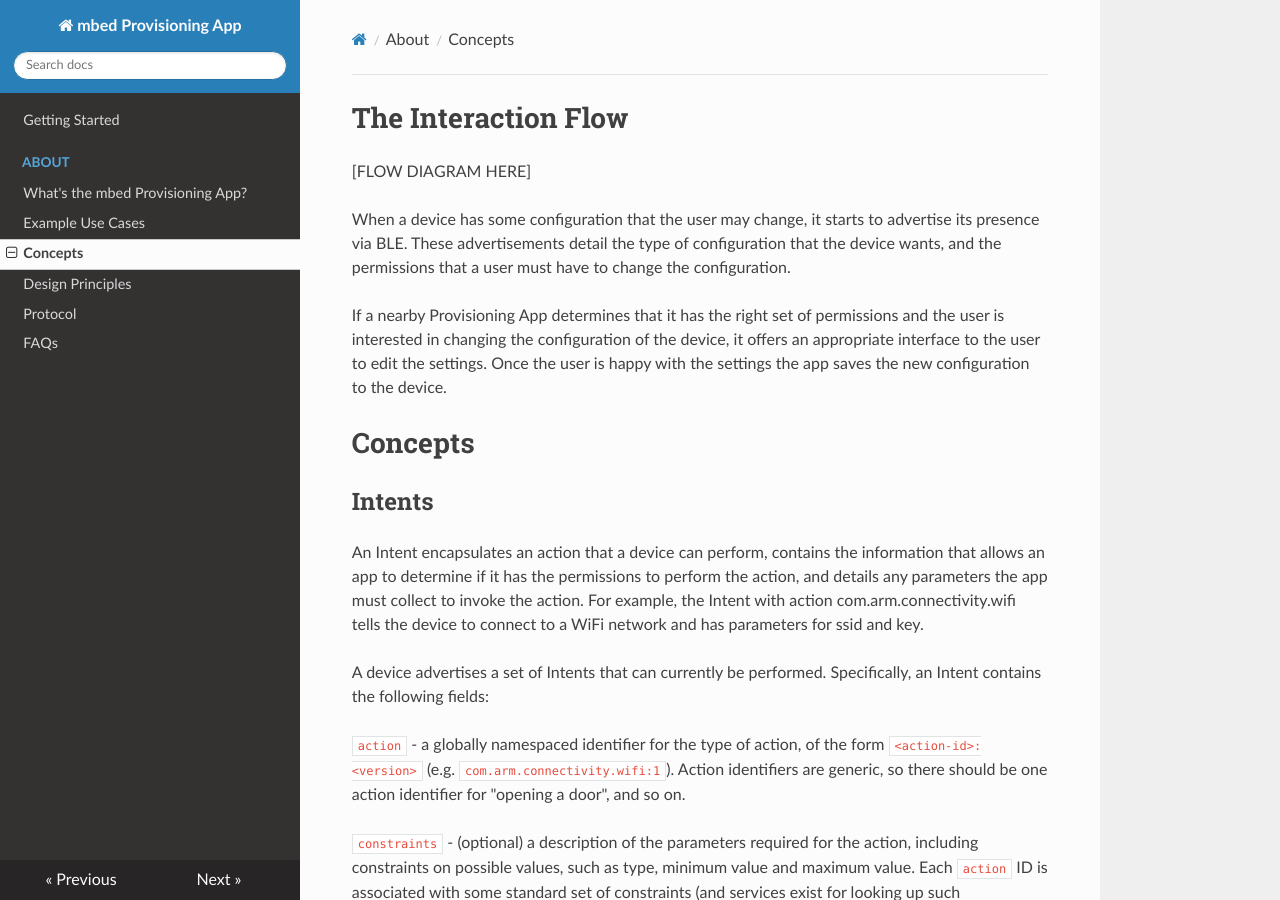
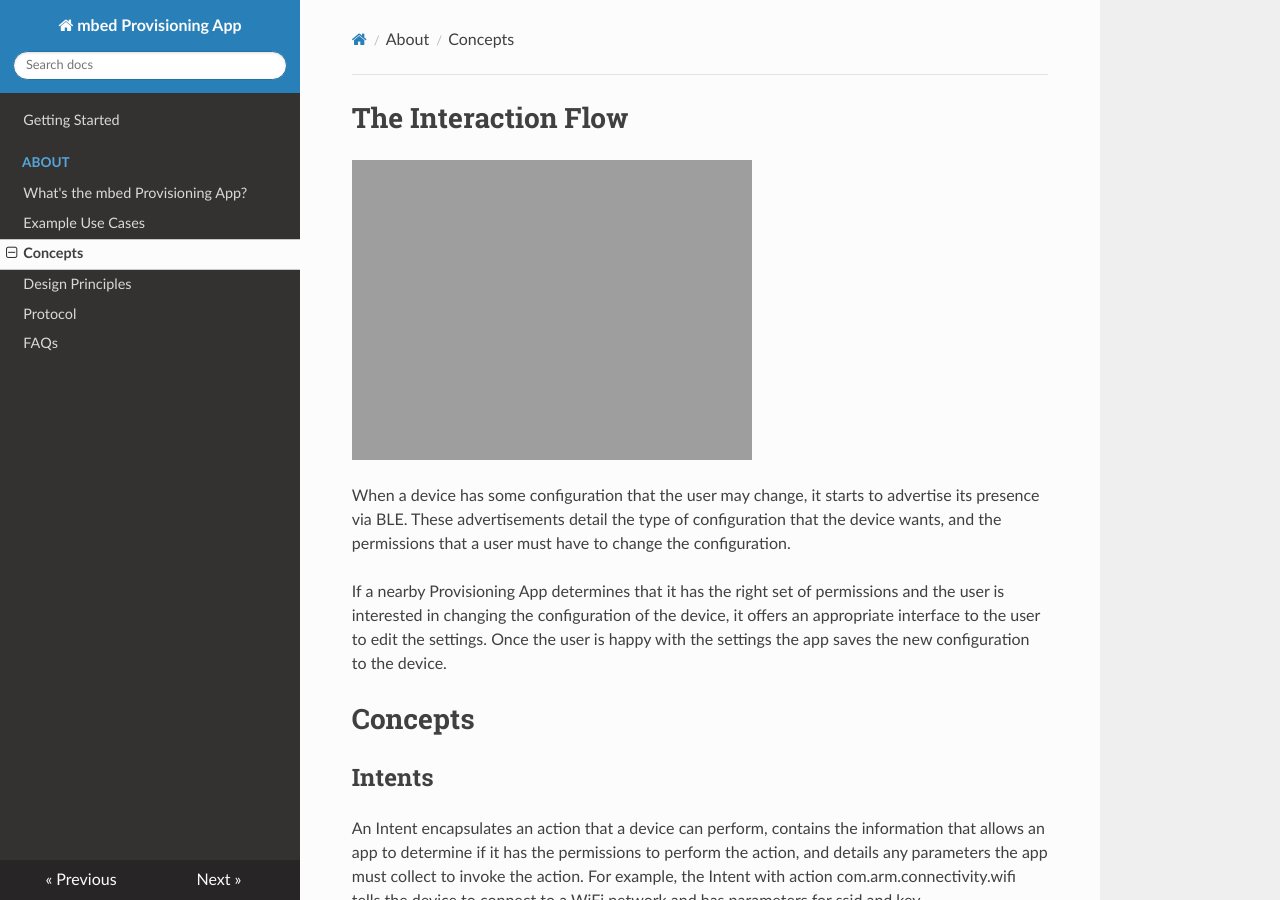
Before and after one commit to ARMmbed/mbed-app-docs, an MkDocs documentation site: the page built from docs/concepts.md, in a window 1280 px wide and 900 px high. Built offline with MkDocs 1.6.1, drawn with Linux system fonts in a browser that asks for light colours; nearby versions of some CDN libraries; old or Windows-style settings are respelled for this version of MkDocs.

Commit message:
Update concepts.md

```diff
--- a/docs/concepts.md
+++ b/docs/concepts.md
@@ -1,6 +1,6 @@
 # The Interaction Flow
 
-[FLOW DIAGRAM HERE]
+![Flow](../IMG_Assets/IMG_Flow (envoy).png)
 
 When a device has some configuration that the user may change, it starts to advertise its presence via BLE. These advertisements detail the type of configuration that the device wants, and the permissions that a user must have to change the configuration.
 
```
